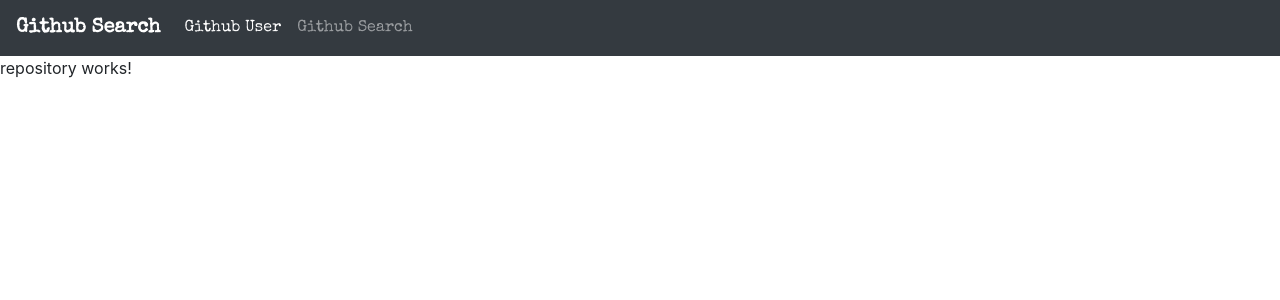
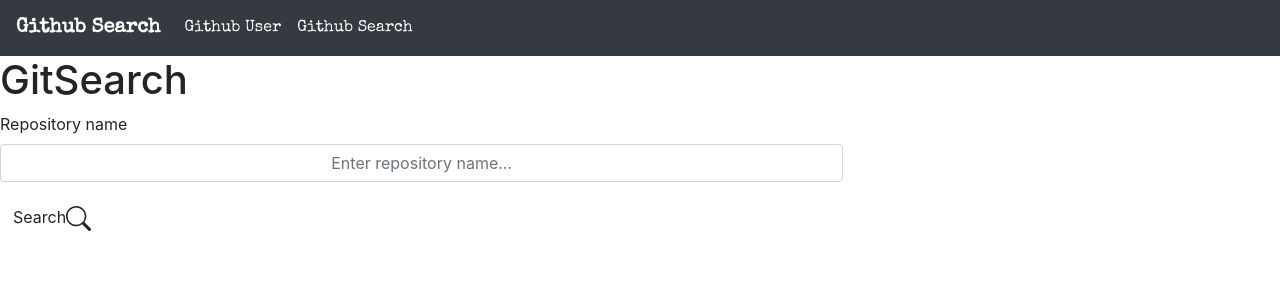
Before and after one commit to LilianMwaura/github-search, an Angular app: page /repository in a window 1280 px wide. Shown: the top 300 px of the page. Built offline with nearby package versions, Linux system fonts and the light colour scheme; no server answers.

Commit message:
update repository html

```diff
--- a/src/app/navbar/navbar.component.html
+++ b/src/app/navbar/navbar.component.html
@@ -5,8 +5,8 @@
     </button>
     <div class="collapse navbar-collapse" id="navbarNavAltMarkup">
       <div class="navbar-nav">
-        <a class="nav-item nav-link active" routerLink="goals" routerLinkActive="active">Github User<span class="sr-only">(current)</span></a>
-        <a class="nav-item nav-link" routerLink ="/about"routerLinkActive="active">Github Search</a>
+        <a class="nav-item nav-link active" routerLink="users" routerLinkActive="active">Github User<span class="sr-only">(current)</span></a>
+        <a class="nav-item nav-link" routerLink ="/repository"routerLinkActive="active">Github Search</a>
       </div>
     </div>
   </nav>
--- a/src/app/repository/repository.component.html
+++ b/src/app/repository/repository.component.html
@@ -1 +1,16 @@
-<p>repository works!</p>
+<div class="container-body">
+    <h1>GitSearch</h1>
+    <div class="row">
+        <div class="col-md-8">
+             <form (ngSubmit)="searchRepos()"#form = "ngForm" >
+                <div class="form-group" >
+                  <label for="reponame" appHover>Repository name</label>
+                    <input type="text" class="form-control" placeholder="Enter repository name..." [(ngModel)]="reponame" name="reponame" (keyup)="searchRepos()" style="text-align:center">
+                </div>
+                <button class="btn" type="submit">Search<svg xmlns="http://www.w3.org/2000/svg" width="25" height="25" fill="currentColor" class="bi bi-search" viewBox="0 0 16 16">
+                  <path d="M11.742 10.344a6.5 6.5 0 1 0-1.397 1.398h-.001c.03.04.062.078.098.115l3.85 3.85a1 1 0 0 0 1.415-1.414l-3.85-3.85a1.007 1.007 0 0 0-.115-.1zM12 6.5a5.5 5.5 0 1 1-11 0 5.5 5.5 0 0 1 11 0z"/>
+                </svg></button>
+            </form>
+        </div>
+    </div>
+  </div>
```
